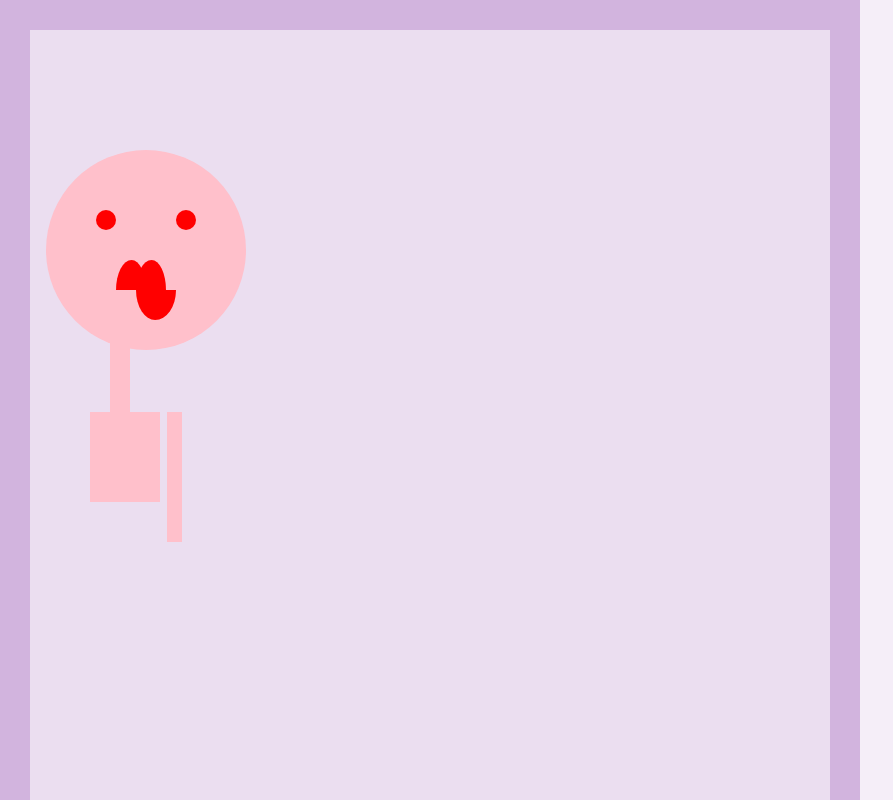
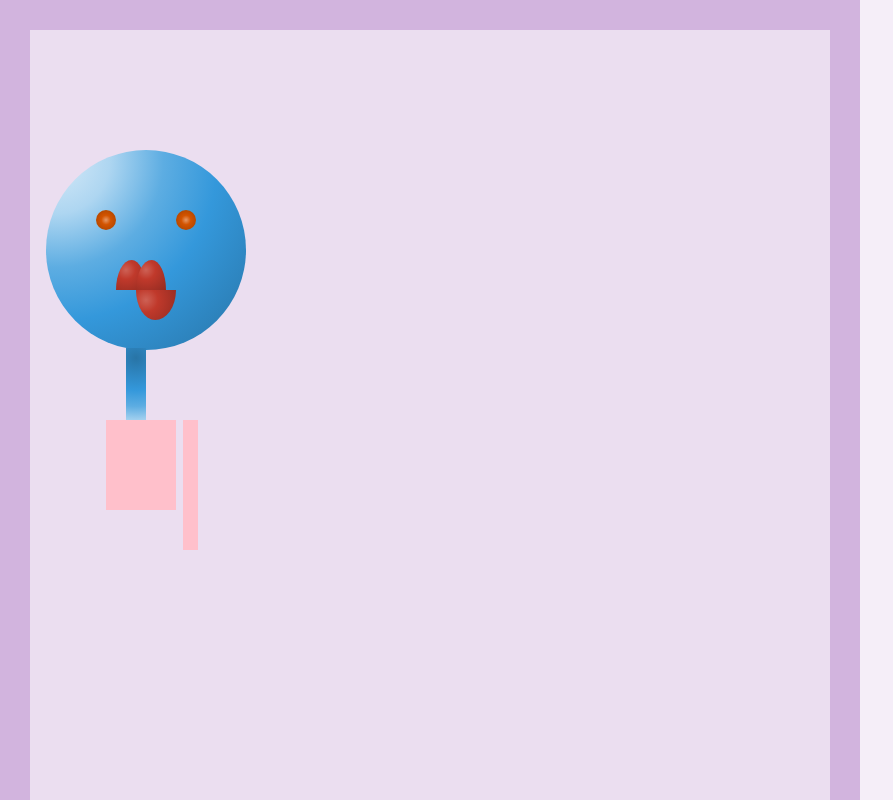
Before and after one commit to besselii/Final4, a plain HTML site: page index.html in a window 1280 px wide. Shown: the whole page, without its empty margins (0-893 px from the left). Drawn offline with Linux system fonts and the light colour scheme.

Commit message:
gradient

```diff
--- a/index.html
+++ b/index.html
@@ -20,6 +20,15 @@
     border-radius: 50%;
     left: 2%;
     bottom: 60%;
+    background-image: radial-gradient(
+      circle at 10px 10px,
+      #D6EAF8,
+      #AED6F1,
+      #5DADE2,
+      #3498DB,
+      #2E86C1 ,
+      #2874A6);
+      )
     }
 
   .eyes{ background-color: red;
@@ -29,6 +38,13 @@
     border-radius: 50%;
     left: 25%;
     bottom: 60%;
+    background-image: radial-gradient(
+      circle at 10px 10px,
+      #E59866,
+      #D35400,
+      #BA4A00,
+      #D68910);
+      )
     }
 
   .eyes2{ background-color: red;
@@ -38,6 +54,13 @@
     border-radius: 50%;
     right: 25%;
     bottom: 60%;
+   background-image: radial-gradient(
+      circle at 10px 10px,
+      #E59866,
+      #D35400,
+      #BA4A00,
+      #D68910);
+      )
     }
 
   .toplip{ background-color: red;
@@ -47,6 +70,13 @@
     border-radius: 52% 48% 0% 100% / 100% 100% 0% 0%;
     left: 35%;
     bottom: 30%;
+    background-image: radial-gradient(
+      circle at 10px 10px,
+      #CD6155,
+      #C0392B,
+      #A93226,
+      #922B21);
+      )
     }
 
   .toplip2{ background-color: red;
@@ -56,6 +86,13 @@
     border-radius: 52% 48% 0% 100% / 100% 100% 0% 0%;
     left: 45%;
     bottom: 30%;
+     background-image: radial-gradient(
+      circle at 10px 10px,
+      #CD6155,
+      #C0392B,
+      #A93226,
+      #922B21);
+      )
   }
 
   .bottomlip{ background-color: red;
@@ -65,14 +102,29 @@
     border-radius: 100% 0% 52% 48% / 0% 0% 100% 100%;
     left: 45%;
     bottom: 15%;
+    background-image: radial-gradient(
+      circle at 10px 10px,
+      #CD6155,
+      #C0392B,
+      #A93226,
+      #922B21);
+      )
     }
 
   .neck{ background-color: pink;
     width: 20px;
     height: 90px;
     position: absolute;
-    left: 10%;
-    bottom: 50%;
+    left: 12%;
+    bottom: 49%;
+    background-image: radial-gradient(
+      circle at 10px 10px,
+      #2874A6,
+      #2E86C1,
+      #3498DB,
+      #5DADE2,
+      #AED6F1,
+      #D6EAF8);
   }
 
   .body{ background-color: pink;
```
